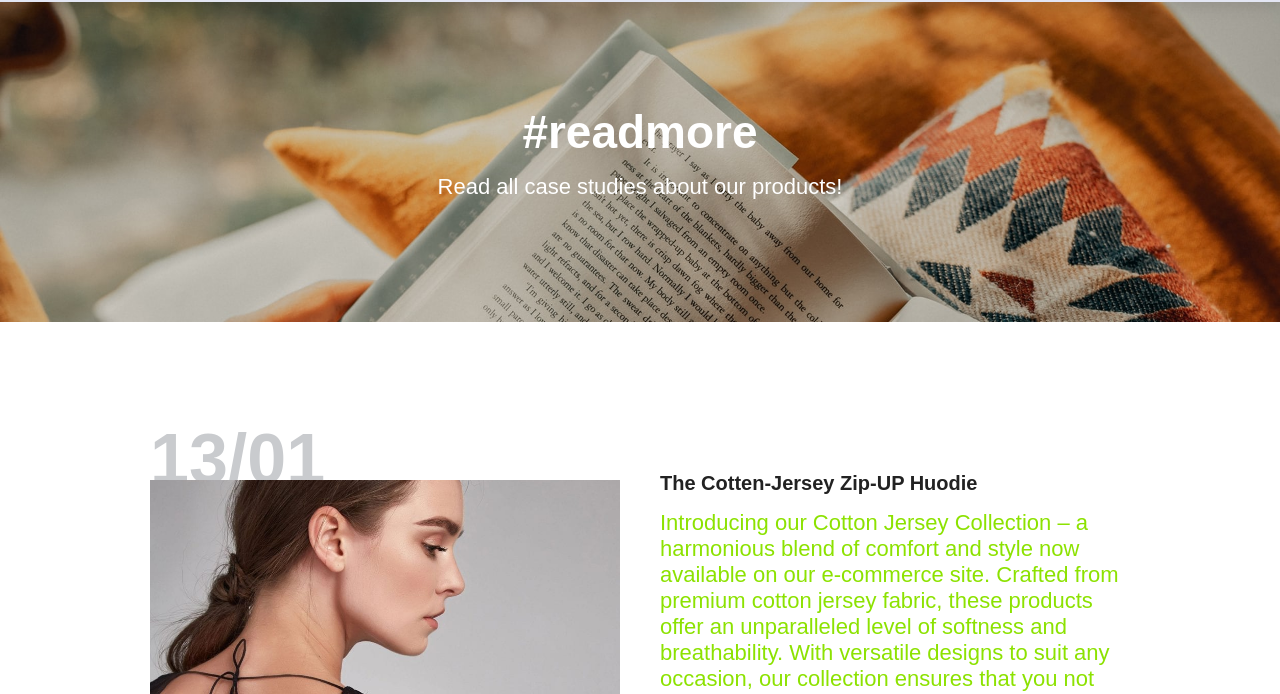
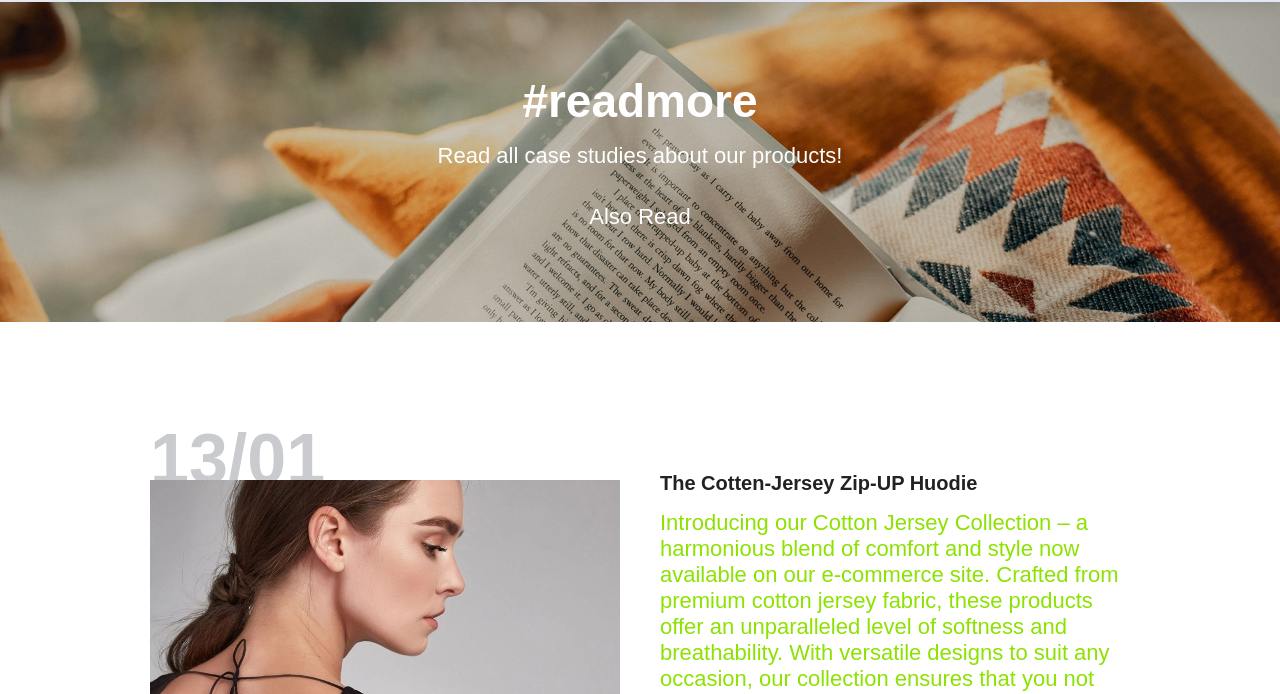
Before and after one commit to KyshX31/KC-shop, a plain HTML site: page blog.html in a window 1280 px wide. Shown: the part 106-800 px from the top of the page. Drawn offline with Linux system fonts and the light colour scheme.

Commit message:
Update blog.html
up

```diff
--- a/blog.html
+++ b/blog.html
@@ -38,6 +38,7 @@
       <h2>#readmore</h2>
 
       <p>Read all case studies about our products!</p>
+      <p>Also Read</p>
     </section>
     <section id="blog">
       <div class="blog-box">
```
